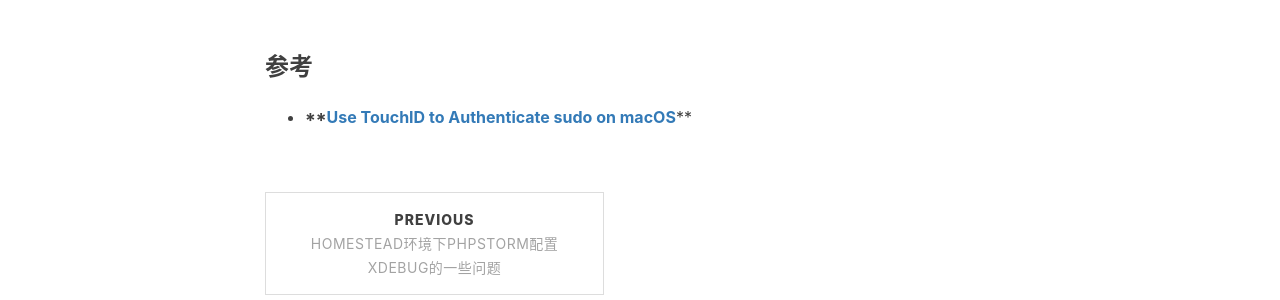
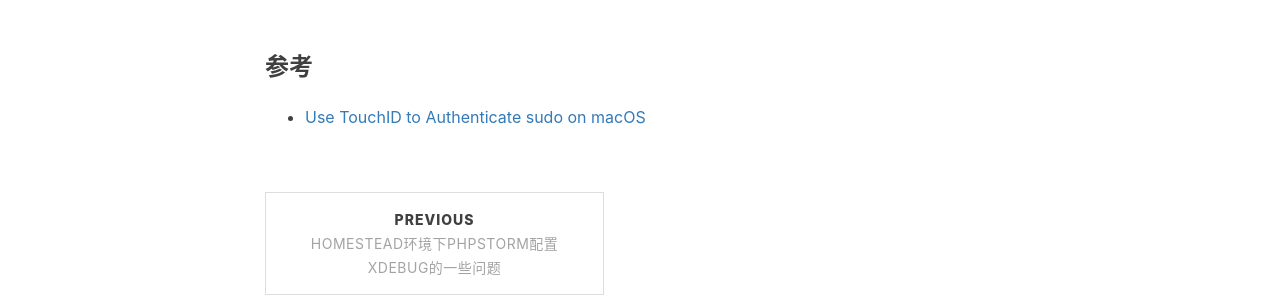
Before and after one commit to coolert/coolert.github.io, a Jekyll site: the page built from _posts/2022-11-12-use-touchID-on-macOS.markdown, in a window 1280 px wide. Shown: the part 1227-1527 px from the top of the page. Built offline with Jekyll 4.4.1, drawn with Linux system fonts in a browser that asks for light colours; nearby versions of some CDN libraries; comment, search, counter and statistics services are not loaded.

```diff
--- a/_posts/2022-11-12-use-touchID-on-macOS.markdown
+++ b/_posts/2022-11-12-use-touchID-on-macOS.markdown
@@ -38,4 +38,4 @@ session    required       pam_permit.so
 
 ### 参考
 
-- ****[Use TouchID to Authenticate sudo on macOS](https://it.digitaino.com/use-touchid-to-authenticate-sudo-on-macos/)****
+- [Use TouchID to Authenticate sudo on macOS](https://it.digitaino.com/use-touchid-to-authenticate-sudo-on-macos/)
```
